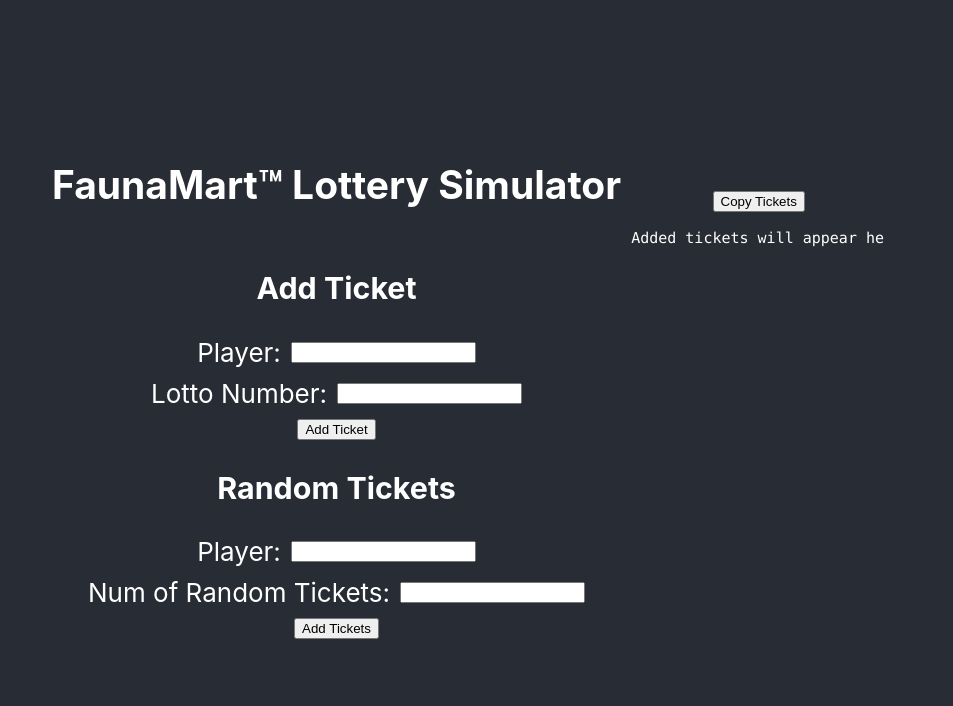
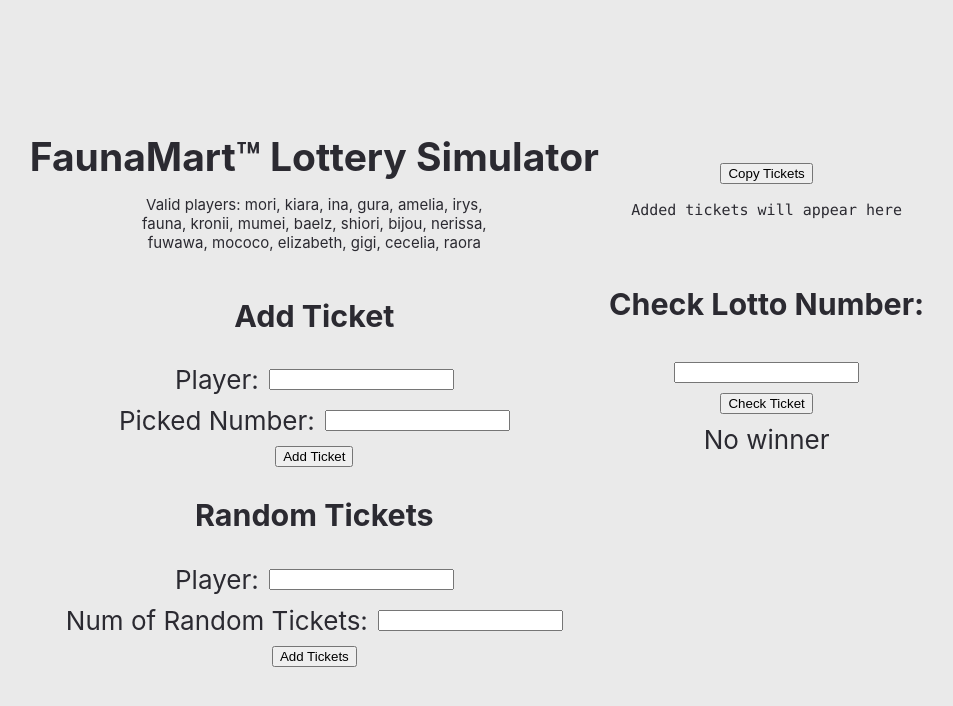
Before and after one commit to nguyri/lottery-app, a React (Create React App) app: page / in a window 1280 px wide. Shown: the top 706 px of the page, without its empty margins (163-1116 px from the left). Built offline with nearby package versions, Linux system fonts and the light colour scheme.

Commit message:
Added LottoChecker

```diff
--- a/src/App.css
+++ b/src/App.css
@@ -14,14 +14,14 @@
 }
 
 .App-header {
-  background-color: #282c34;
+  background-color: #eaeaea;
   min-height: 100vh;
   display: flex;
   flex-direction: column;
   align-items: center;
   justify-content: center;
   font-size: calc(10px + 2vmin);
-  color: white;
+  color: rgb(43, 42, 49);
 }
 
 .App-link {
--- a/src/Lottery.js
+++ b/src/Lottery.js
@@ -6,12 +6,15 @@
 
 export default function Lottery() {
     const message = 'FaunaMart™ Lottery Simulator';
-    const players = ['fauna', 'mococo'];
+    const players = ['mori', 'kiara', 'ina', 'gura', 'amelia', 'irys', 'fauna', 'kronii', 'mumei', 'baelz', 'shiori', 'bijou', 'nerissa', 'fuwawa', 'mococo', 'elizabeth', 'gigi', 'cecelia', 'raora'];
+    const description = `Valid players: ${players.join(', ')}`;
     const [tickets, setTickets] = useState( [] );
     const [inputValue, setInputValue] = useState(''); // Initialize state for the input value
     const [inputPlayer, setInputPlayer] = useState('');
     const [playerRandom, setPlayerRandom] = useState('');
     const [playerRandomNum, setPlayerRandomNum] = useState('');
+    const [numberToCheck, setNumberCheck] = useState('');
+    const [checkResult, setCheckResult] = useState('');
 
     const handleChange = (event) => {
         setInputValue(event.target.value); // Update the state with the new input value
@@ -27,6 +30,10 @@
 
     const handlePlayerRandomNumChange = (event) => {
         setPlayerRandomNum(event.target.value);
+    }
+
+    const handleCheckChange = (event) => {
+        setNumberCheck(event.target.value);
     }
 
     const handleAddTicket = () => {
@@ -48,6 +55,17 @@
         handleAddRandom(playerRandom, playerRandomNum);
         console.log(tickets);
         setPlayerRandomNum('');
+    }
+
+    const handleNumberCheck = () => {
+        if (!validNumber(Number(numberToCheck))) { // Convert num to a number for validation
+            alert('Invalid number: ' + numberToCheck);
+            return;
+        }
+        let winningTickets = tickets.filter((ticket) => ticket.number === Number(numberToCheck))
+        console.log(tickets);
+        console.log(winningTickets)
+        setCheckResult(winningTickets);
     }
 
     function validPlayer(str) {
@@ -81,15 +99,16 @@
             alert('Invalid player: ' + playerStr);
             return;
         }
-        let newTicket = { player: playerStr, number: num };
+        let newTicket = { player: playerStr, number: Number(num) };
         setTickets([...tickets, newTicket]);
     }
 
     const numTest = 125;
     return (
         <div style={{display:'flex', flexDirection:'row', gap:'10px'}}>
-            <div style={{display:'flex', flexDirection:'column'}}>
-            <h2 style={{marginTop:'0px'}}>{message}</h2>
+            <div style={{display:'flex', flexDirection:'column', alignItems:'center'}}>
+            <h2 style={{marginBlock:'0px'}}>{message}</h2>
+            <p style={{fontSize:'15px', width:'30vw'}}>{description}</p>
             <h3>Add Ticket</h3>
             <LottoInput
                 value={inputValue}
@@ -107,7 +126,16 @@
                 onPlayerRandomNumChange={handlePlayerRandomNumChange}
             />
             </div>
-        <TicketViewer tickets={tickets}/>
+            <div style={{display:'flex', flexDirection:'column'}}>
+                <TicketViewer tickets={tickets}/>
+                <LottoChecker
+                    tickets={tickets}
+                    numberToCheck={numberToCheck}
+                    numberCheckChange={handleCheckChange}
+                    numberCheckClick={handleNumberCheck}
+                    checkResult={checkResult}
+            />
+            </div>
         </div>
 
     );
--- a/src/LottoChecker.js
+++ b/src/LottoChecker.js
@@ -8,13 +8,22 @@
     }
 
     return (
-        <div style={{ display: 'flex', alignItems: 'center', gap: '10px' }}>
-        <div>Check Lotto Number: </div>
+        <div style={{ display: 'flex', flexDirection:'column', alignItems: 'center', marginTop:'20px', gap: '10px' }}>
+        <h3>Check Lotto Number: </h3>
         <input
             type="number"
             value={props.numberToCheck}
             onChange={props.numberCheckChange}
             />
+        <button onClick={props.numberCheckClick}>Check Ticket</button>
+        <div style={{maxWidth:'20vw'}}>
+        { props.checkResult.length > 0 ?
+            props.checkResult.length === 1 ?
+            `Winner is: ${props.checkResult.at(0).player}!` :
+            `Winners are: ${props.checkResult.map(ticket => ticket.player).join(', ')}!` :
+            'No winner'
+        }
+        </div>
         </div>
     );
 }
--- a/src/LottoInput.js
+++ b/src/LottoInput.js
@@ -11,7 +11,7 @@
             />
             </div>
             <div style={{ display: 'flex', alignItems: 'center', gap: '10px' }}>
-                <div>Lotto Number: </div>
+                <div>Picked Number: </div>
             <input
                 type="number"
                 value={value}
--- a/src/TicketViewer.js
+++ b/src/TicketViewer.js
@@ -16,7 +16,7 @@
         : props.tickets.map(ticket => `${ticket.player}, ${ticket.number}`).join('\n');
 
     return (
-        <div style={{ width: '30%', fontSize: '15px', overflow: 'auto', maxHeight: '50vh', marginTop:'30px'}}>
+        <div style={{ width: 'auto', fontSize: '15px', overflow: 'auto', maxHeight: '30vh', marginTop:'30px'}}>
             <button
                 onClick={copyToClipboard}
                 style={{ marginBottom: '2px' }}
```
